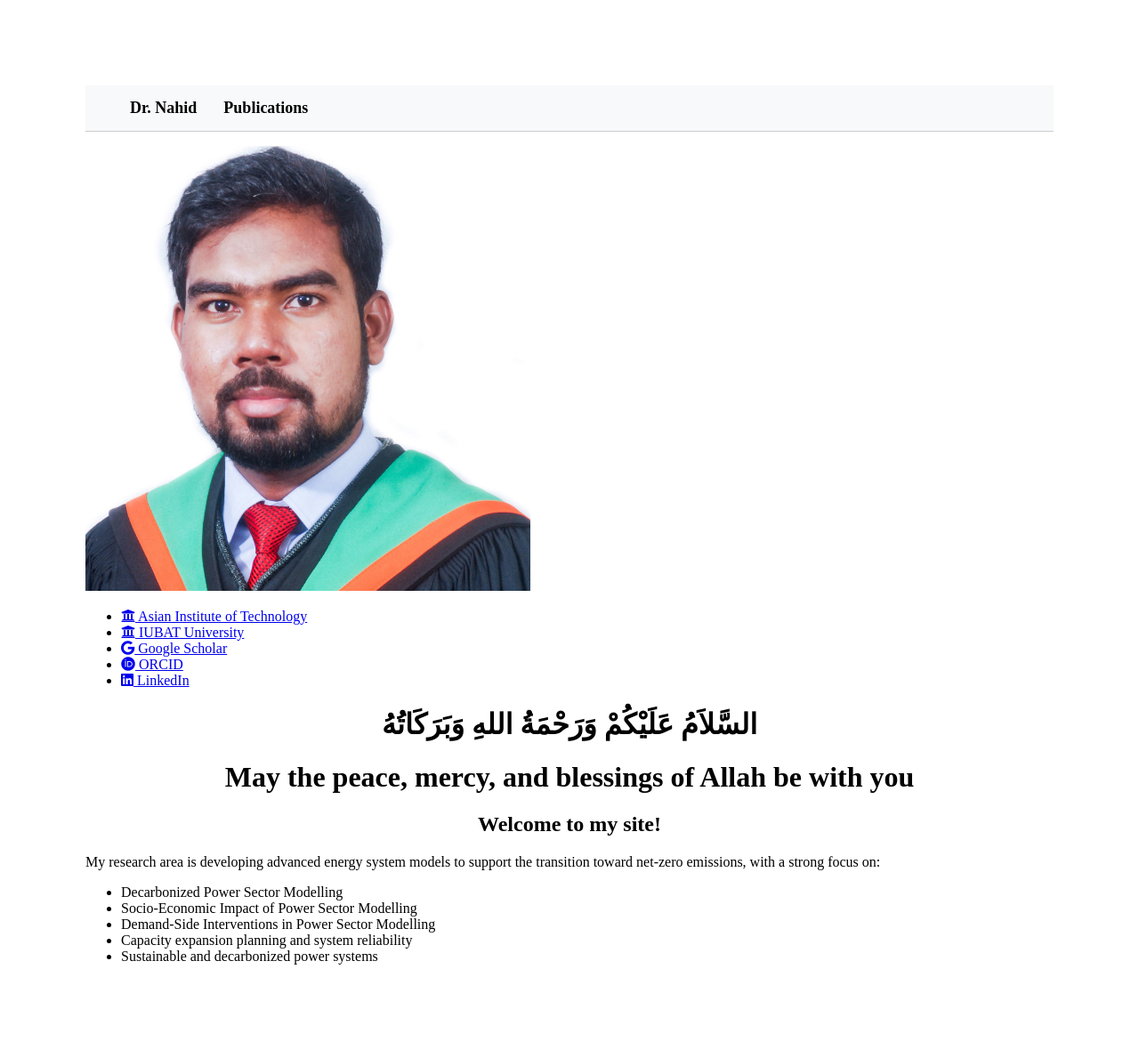
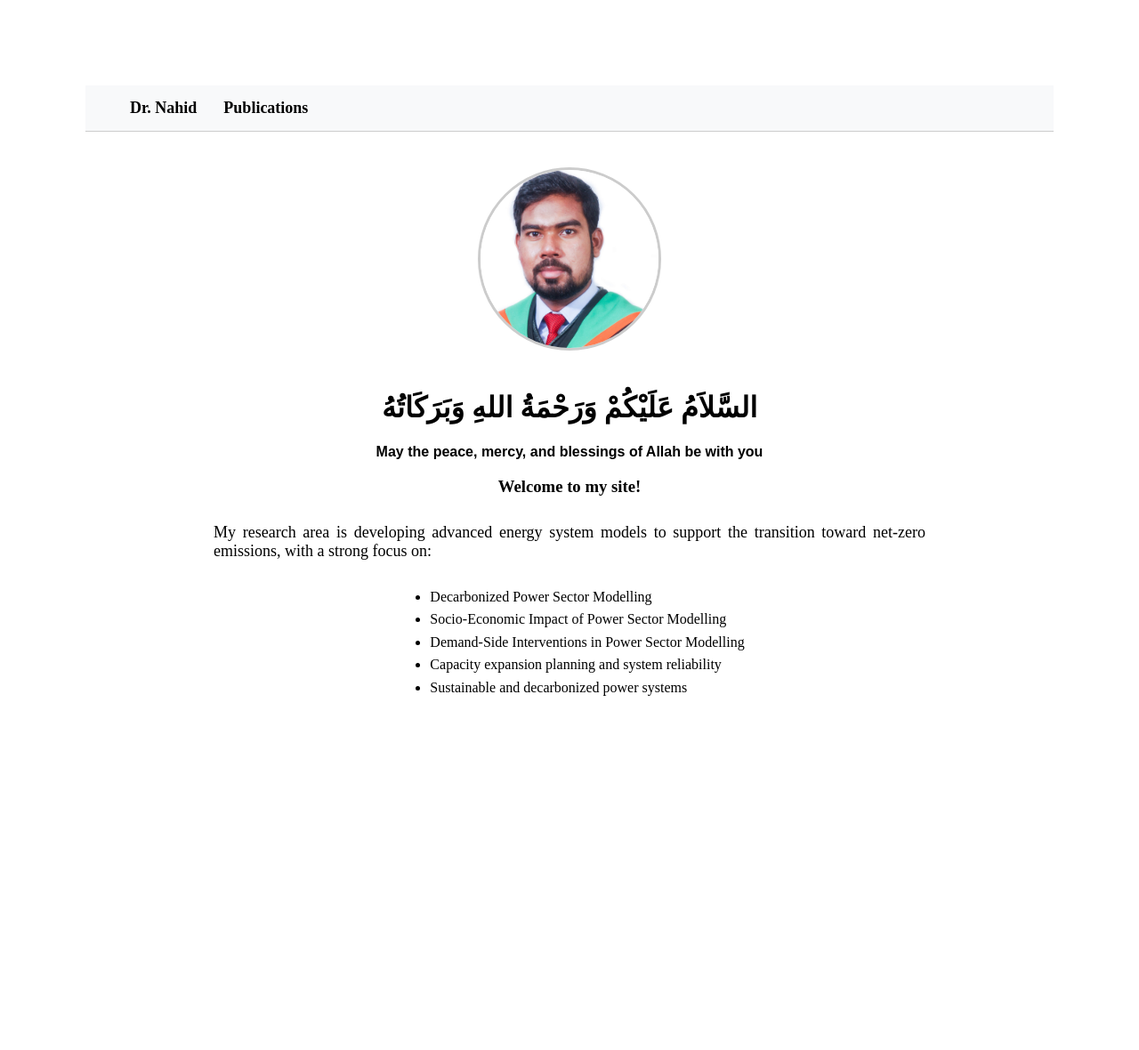
Before and after one commit to FiruzAhamed/firuzahamed.github.io, a Jekyll site: the page built from index.md, in a window 1280 px wide. Shown: the whole page at 89% size. Built offline with Jekyll 4.4.1, drawn with Linux system fonts in a browser that asks for light colours; after the commit the page ends 938 px from its top, so only the background shows below that.

Commit message:
Update index.md

```diff
--- a/index.md
+++ b/index.md
@@ -1,10 +1,10 @@
 ---
 layout: default
-title: Firuz Ahamed Nahid
+title: Dr. Nahid
 permalink: /
 ---
 
-<!-- TOP NAVIGATION BAR -->
+<!-- Minimal Top Navigation -->
 <nav class="top-nav">
   <ul>
     <li><a href="/">Dr. Nahid</a></li>
@@ -12,33 +12,22 @@ permalink: /
   </ul>
 </nav>
 
+<!-- Homepage Content -->
+<div class="home-hero">
+  <img src="/image/Untitled design.png" alt="Dr. Nahid" class="hero-img">
 
-  <!-- SIDEBAR -->
-  <div class="sidebar">
-    <img src="/image/Untitled design.png" alt="Profile Picture" class="profile-img">
-    <ul class="sidebar-links">
-      <li><a href="https://www.ait.ac.th" target="_blank"><i class="fas fa-university"></i> Asian Institute of Technology</a></li>
-      <li><a href="https://eee.iubat.edu/faculty/" target="_blank"><i class="fas fa-university"></i> IUBAT University</a></li>
-      <li><a href="https://scholar.google.com/citations?user=uqPruO4AAAAJ&hl=en" target="_blank"><i class="fab fa-google"></i> Google Scholar</a></li>
-      <li><a href="https://orcid.org/0000-0002-2531-7640" target="_blank"><i class="fab fa-orcid"></i> ORCID</a></li>
-      <li><a href="https://www.linkedin.com/in/firuz-ahamed-nahid/" target="_blank"><i class="fab fa-linkedin"></i> LinkedIn</a></li>
-    </ul>
+  <h1>السَّلاَمُ عَلَيْكُمْ وَرَحْمَةُ اللهِ وَبَرَكَاتُهُ</h1>
+  <h2 class="subtitle">May the peace, mercy, and blessings of Allah be with you</h2>
+  <h3>Welcome to my site!</h3>
+
+  <p class="intro">
+    My research area is developing advanced energy system models to support the transition toward net-zero emissions, with a strong focus on:
+  </p>
+  <ul class="intro-list">
+    <li>Decarbonized Power Sector Modelling</li>
+    <li>Socio-Economic Impact of Power Sector Modelling</li>
+    <li>Demand-Side Interventions in Power Sector Modelling</li>
+    <li>Capacity expansion planning and system reliability</li>
+    <li>Sustainable and decarbonized power systems</li>
+  </ul>
 </div>
-
-  <!-- MAIN CONTENT -->
-  <div class="main-content" style="text-align: center;">
-    <h1> السَّلاَمُ عَلَيْكُمْ وَرَحْمَةُ اللهِ وَبَرَكَاتُهُ </h1>
-    <h1> May the peace, mercy, and blessings of Allah be with you </h1>
-    <h2> Welcome to my site! </h2>
-  </div>
-
-  <div class="main-content">
-  <p> My research area is developing advanced energy system models to support the transition toward net-zero emissions, with a strong focus on:</p>
-    <ul>
-      <li>Decarbonized Power Sector Modelling</li>
-      <li>Socio-Economic Impact of Power Sector Modelling</li>
-      <li>Demand-Side Interventions in Power Sector Modelling</li>
-      <li>Capacity expansion planning and system reliability</li>
-      <li>Sustainable and decarbonized power systems</li>
-    </ul>
-  </div>
```
